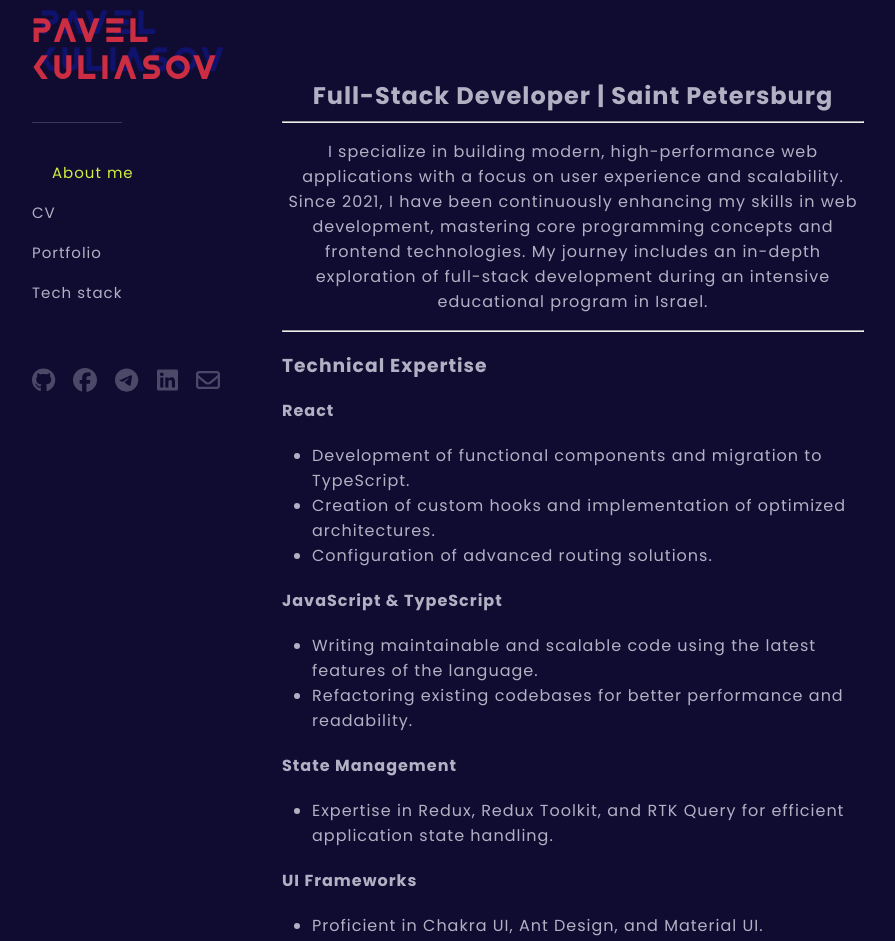
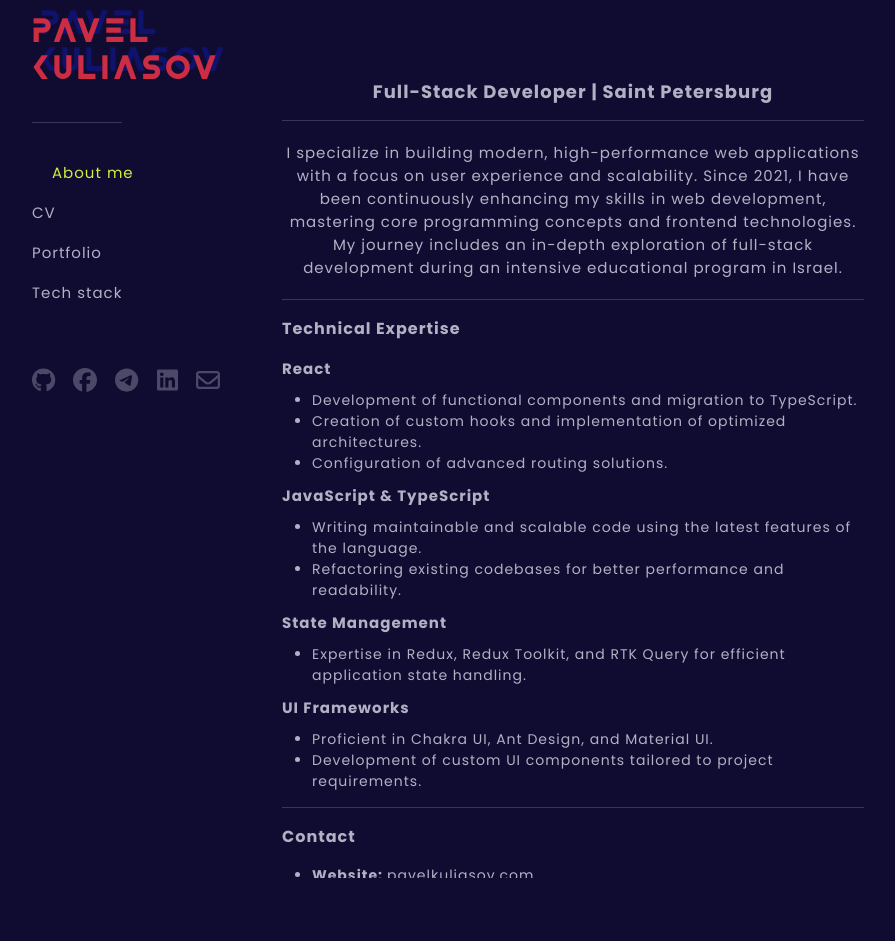
Before and after one commit to z4ffe/z4ffe, a React (Vite) app: page /about in a window 1280 px wide. Shown: the part 120-1061 px from the top of the page, without its empty margins (192-1087 px from the left). After the commit the page ends 1018 px from the top, so only its background shows below. Built offline with nearby package versions, Linux system fonts and the light colour scheme.

Commit message:
fix: about me styles

```diff
--- a/src/components/Perlin/perlinCanvas.ts
+++ b/src/components/Perlin/perlinCanvas.ts
@@ -30,7 +30,7 @@ function createWorld(canvas: RefObject<HTMLDivElement>) {
 	scene.background = new THREE.Color(background)
 	camera = new THREE.PerspectiveCamera(55, _width / _height, 1, 1000)
 	camera.position.z = 12
-	renderer = new THREE.WebGLRenderer({antialias: true, alpha: false})
+	renderer = new THREE.WebGLRenderer({antialias: true, alpha: true})
 	renderer.setPixelRatio(1.2)
 	controls = new OrbitControls(camera, renderer.domElement)
 	controls.enableZoom = false
--- a/src/pages/AboutMe/AboutMe.module.scss
+++ b/src/pages/AboutMe/AboutMe.module.scss
@@ -3,6 +3,7 @@
   flex-direction: column;
   margin-top: 70px;
   font-family: 'Poppins', sans-serif;
+  padding-bottom: 20px;
 
   a {
     text-decoration: none;
@@ -17,35 +18,45 @@
     }
   }
 
-  h2 {
+  .aboutme__wrapper {
+    color: rgba(219, 217, 232, .8);
+    letter-spacing: 1px;
+    height: 100vh;
+    overflow-y: scroll;
+
+    .aboutme__title {
       margin: 0;
       text-align: center;
+      font-size: 18px;
     }
 
-  h4 {
-    margin: 0;
+    .aboutme__text {
+      text-align: center;
+      font-size: 15px;
+      padding: 5px 0;
     }
 
-  p {
-    text-align: center;
+    .aboutme__subtitle {
+      font-size: 16px;
     }
 
-  ul {
-    margin: 20px 0;
-    padding: 0 0 0 30px;
+    .aboutme__list__title {
+      margin: 0;
+      font-size: 15px;
     }
 
-  .text {
-    color: rgba(219, 217, 232, .8);
-    letter-spacing: 1px;
+    .aboutme__list {
+      margin: 10px 0;
+      padding: 0 0 0 30px;
+      font-size: 14px;
     }
 
     .border {
-    margin-top: 40px;
-    margin-left: auto;
-    width: 30%;
+      margin: 15px 0 15px auto;
+      width: 100%;
       height: 1px;
       background-color: rgba(219, 217, 232, .2);
+    }
   }
 }
 
@@ -54,14 +65,17 @@
     padding: 0 .5rem;
     margin: 2rem auto;
 
-    ul {
-      list-style-type: none;
-      padding: 0;
+    .aboutme__wrapper {
+      .aboutme__text {
+        text-align: center;
       }
 
-    .text {
-      text-align: center;
+      .aboutme__list {
+        list-style-type: disc;
+        padding: 0 0 0 15px;
       }
+    }
+
 
     .border {
       margin: 1rem auto;
--- a/src/pages/AboutMe/AboutMe.tsx
+++ b/src/pages/AboutMe/AboutMe.tsx
@@ -6,41 +6,41 @@ export const AboutMe = () => {
 	return (
 		<AnimatedPage>
 			<div className={styles.aboutme}>
-				<div className={styles.text}>
-					<h2>Full-Stack Developer | Saint Petersburg</h2>
-					<hr />
-					<p>
+				<div className={styles.aboutme__wrapper}>
+					<h2 className={styles.aboutme__title}>Full-Stack Developer | Saint Petersburg</h2>
+					<div className={styles.border}></div>
+					<p className={styles.aboutme__text}>
 						I specialize in building modern, high-performance web applications with a focus on user experience and
 						scalability. Since 2021, I have been continuously enhancing my skills in web development, mastering
 						core
 						programming concepts and frontend technologies. My journey includes an in-depth exploration of
 						full-stack
 						development during an intensive educational program in Israel.</p>
-					<hr />
-					<h3>Technical Expertise</h3>
-					<h4>React</h4>
-					<ul>
+					<div className={styles.border}></div>
+					<h3 className={styles.aboutme__subtitle}>Technical Expertise</h3>
+					<h4 className={styles.aboutme__list__title}>React</h4>
+					<ul className={styles.aboutme__list}>
 						<li>Development of functional components and migration to TypeScript.</li>
 						<li>Creation of custom hooks and implementation of optimized architectures.</li>
 						<li>Configuration of advanced routing solutions.</li>
 					</ul>
-					<h4>JavaScript & TypeScript</h4>
-					<ul>
+					<h4 className={styles.aboutme__list__title}>JavaScript & TypeScript</h4>
+					<ul className={styles.aboutme__list}>
 						<li>Writing maintainable and scalable code using the latest features of the language.</li>
 						<li>Refactoring existing codebases for better performance and readability.</li>
 					</ul>
-					<h4>State Management</h4>
-					<ul>
+					<h4 className={styles.aboutme__list__title}>State Management</h4>
+					<ul className={styles.aboutme__list}>
 						<li>Expertise in Redux, Redux Toolkit, and RTK Query for efficient application state handling.</li>
 					</ul>
-					<h4>UI Frameworks</h4>
-					<ul>
+					<h4 className={styles.aboutme__list__title}>UI Frameworks</h4>
+					<ul className={styles.aboutme__list}>
 						<li>Proficient in Chakra UI, Ant Design, and Material UI.</li>
 						<li>Development of custom UI components tailored to project requirements.</li>
 					</ul>
-					<hr />
-					<h3>Contact</h3>
-					<ul>
+					<div className={styles.border}></div>
+					<h3 className={styles.aboutme__subtitle}>Contact</h3>
+					<ul className={styles.aboutme__list}>
 						<li><strong>Website: </strong><a href='https://pavelkuliasov.com'
 																	target='_blank'>pavelkuliasov.com</a></li>
 						<li><strong>Email: </strong><a href='mailto:pavel.kulyasov@gmail.com'
@@ -52,9 +52,9 @@ export const AboutMe = () => {
 																	 target='_blank'>LinkedIn</a></li>
 						<li><strong>GitHub: </strong><a href='https://github.com/z4ffe' target='_blank'>GitHub</a></li>
 					</ul>
-					<hr />
-					<h3>Hobbies & Interests</h3>
-					<ul>
+					<div className={styles.border}></div>
+					<h3 className={styles.aboutme__subtitle}>Hobbies & Interests</h3>
+					<ul className={styles.aboutme__list}>
 						<li><strong>Sports:</strong> Running, tennis, motorsports.</li>
 						<li><strong>Music:</strong> Playing the electric guitar.</li>
 						<li><strong>Tech Enthusiast:</strong> Staying updated on modern technologies and gadgets.</li>
```
Lines whose indentation alone changed are shown as unchanged.
